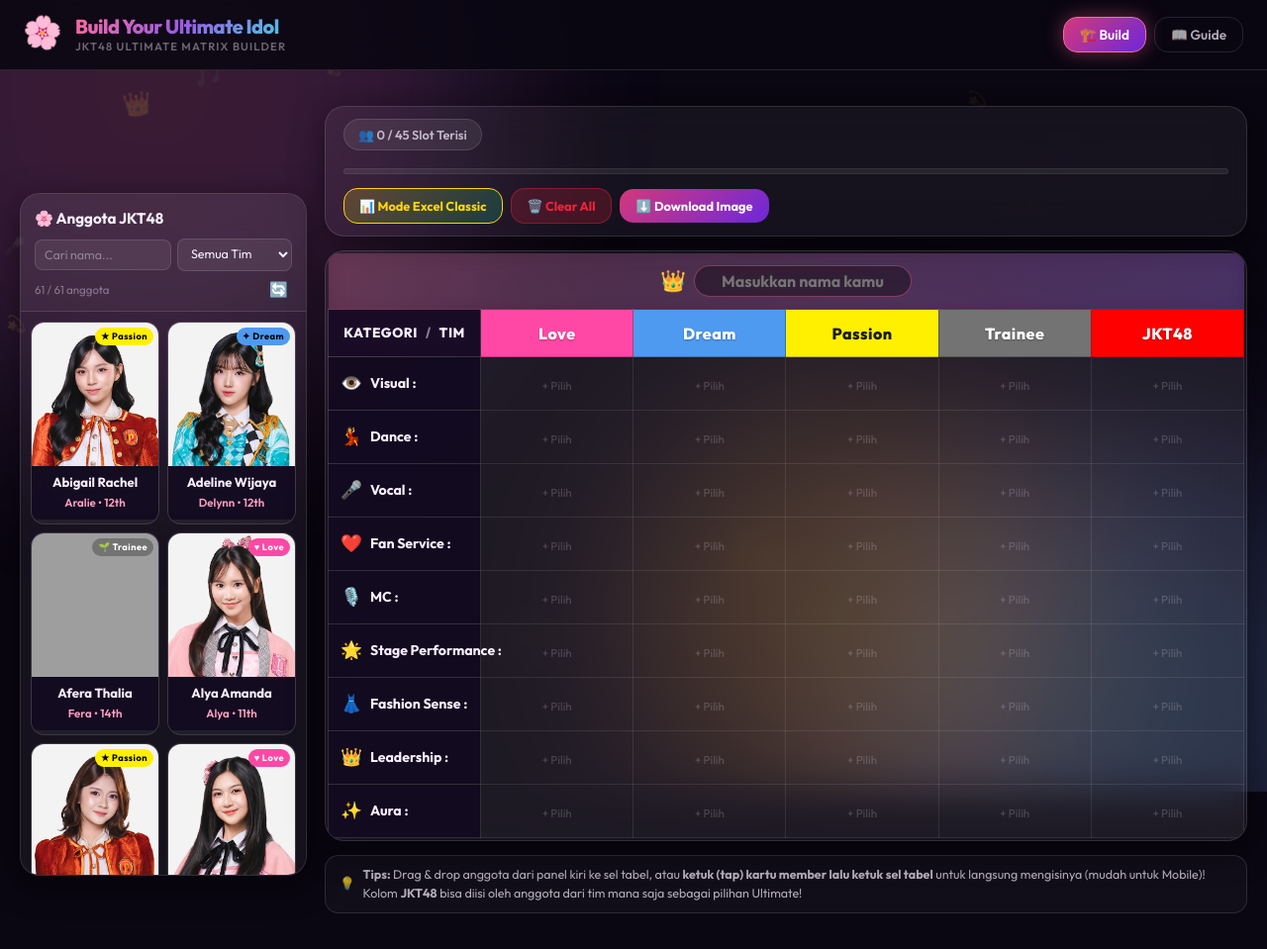
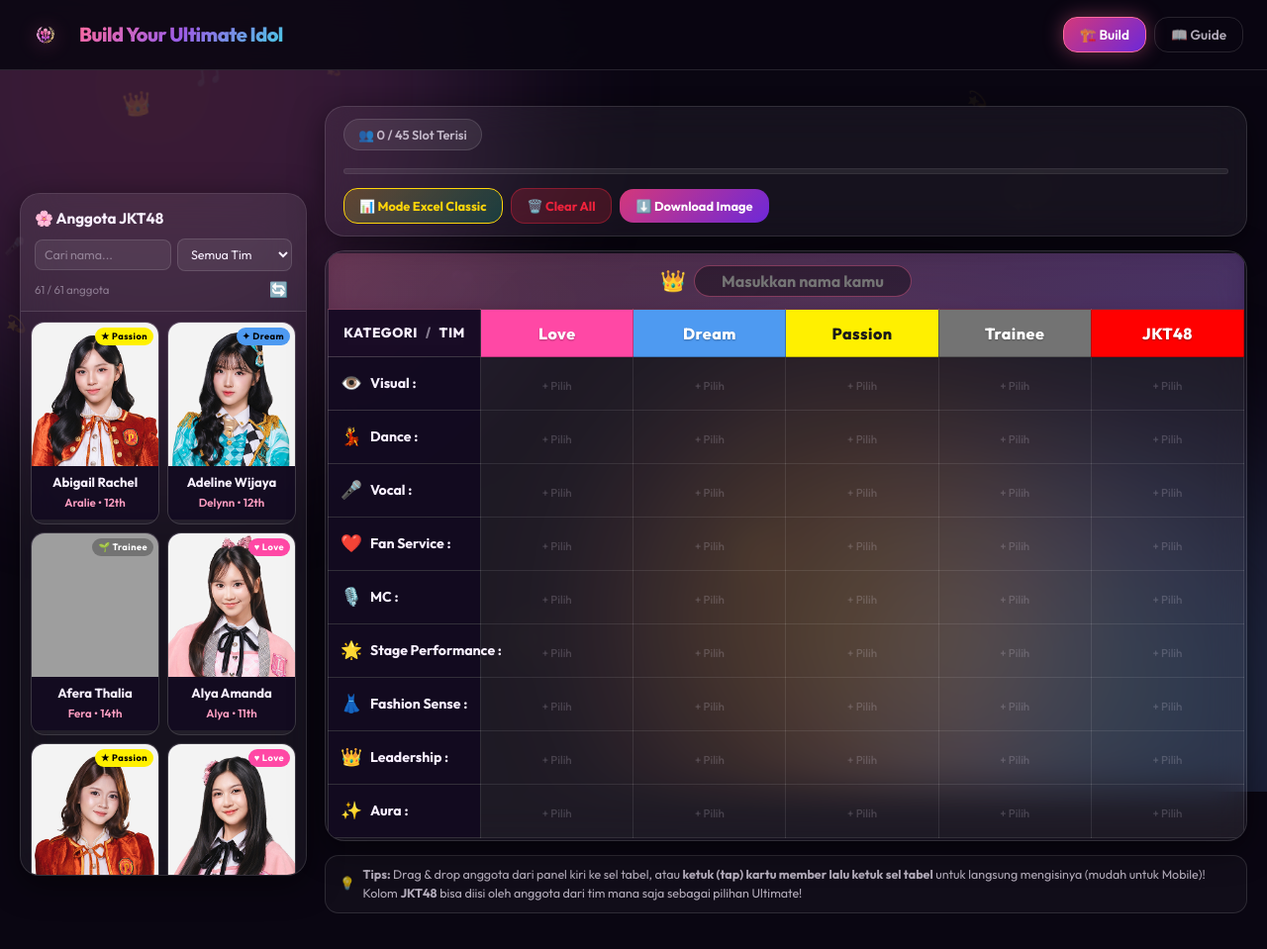
Before and after one commit to ALBANIDAV/jkt48-ultimate-idol, a plain HTML site: page index.html in a window 1280 px wide. Shown: the whole page at 99% size. Drawn offline with nearby package versions, Linux system fonts and the light colour scheme; grey boxes are pictures that could not be loaded.

Commit message:
Add custom website logo and favicon

```diff
--- a/index.html
+++ b/index.html
@@ -3,7 +3,7 @@
 <head>
   <meta charset="UTF-8" />
   <meta name="viewport" content="width=device-width, initial-scale=1.0" />
-  <title>Build Your Ultimate Idol – JKT48 Dream Group Builder</title>
+  <title>Build Your Ultimate Idol</title>
   <meta name="description" content="Bangun tabel grup idol impianmu dari anggota JKT48! Drag & drop ke kategori per tim Love, Dream, Passion, Trainee, dan JKT48." />
   <meta property="og:title" content="Build Your Ultimate Idol – JKT48 Dream Group Builder" />
   <meta property="og:description" content="Bangun grup idol impianmu dari anggota JKT48 dan bagikan ke media sosial!" />
@@ -12,6 +12,8 @@
   <link rel="preconnect" href="https://fonts.googleapis.com" />
   <link rel="preconnect" href="https://fonts.gstatic.com" crossorigin />
   <link href="https://fonts.googleapis.com/css2?family=Outfit:wght@300;400;500;600;700;800;900&family=Noto+Sans+JP:wght@400;500;700&display=swap" rel="stylesheet" />
+  <link rel="icon" type="image/png" href="logo/logo.png" />
+  <link rel="shortcut icon" href="logo/logo.png" />
   <link rel="stylesheet" href="style.css?v=4.6" />
 </head>
 <body>
@@ -27,10 +29,9 @@
   <header class="site-header">
     <div class="header-inner">
       <div class="logo-group">
-        <span class="logo-emoji">🌸</span>
+        <img src="logo/logo.png" alt="JKT48 Logo" class="logo-img" />
         <div>
           <h1 class="logo-title">Build Your Ultimate Idol</h1>
-          <p class="logo-sub">JKT48 Ultimate Matrix Builder</p>
         </div>
       </div>
       <nav class="header-nav">
--- a/style.css
+++ b/style.css
@@ -149,14 +149,17 @@ body {
   gap: 12px;
 }
 
-.logo-emoji {
-  font-size: 2rem;
-  animation: spin 12s linear infinite;
-}
-
-@keyframes spin {
-  from { transform: rotate(0deg); }
-  to { transform: rotate(360deg); }
+.logo-img {
+  width: 44px;
+  height: 44px;
+  object-fit: contain;
+  filter: drop-shadow(0 2px 10px rgba(255,107,157,0.45));
+  transition: transform 0.3s cubic-bezier(0.34, 1.56, 0.64, 1);
+}
+
+.logo-img:hover {
+  transform: scale(1.1) rotate(6deg);
+  filter: drop-shadow(0 4px 15px rgba(255,107,157,0.7));
 }
 
 .logo-title {
```
Also changed, not shown: logo/logo.png (added).
